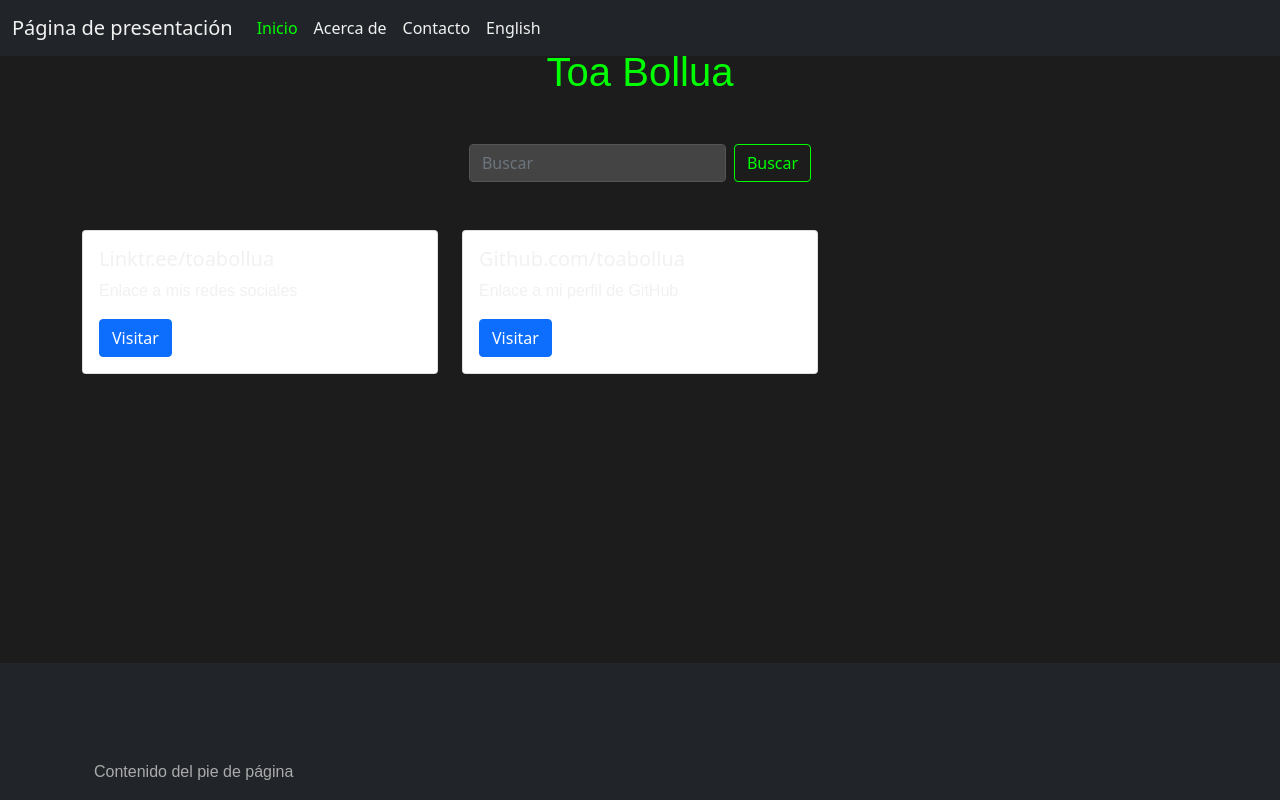
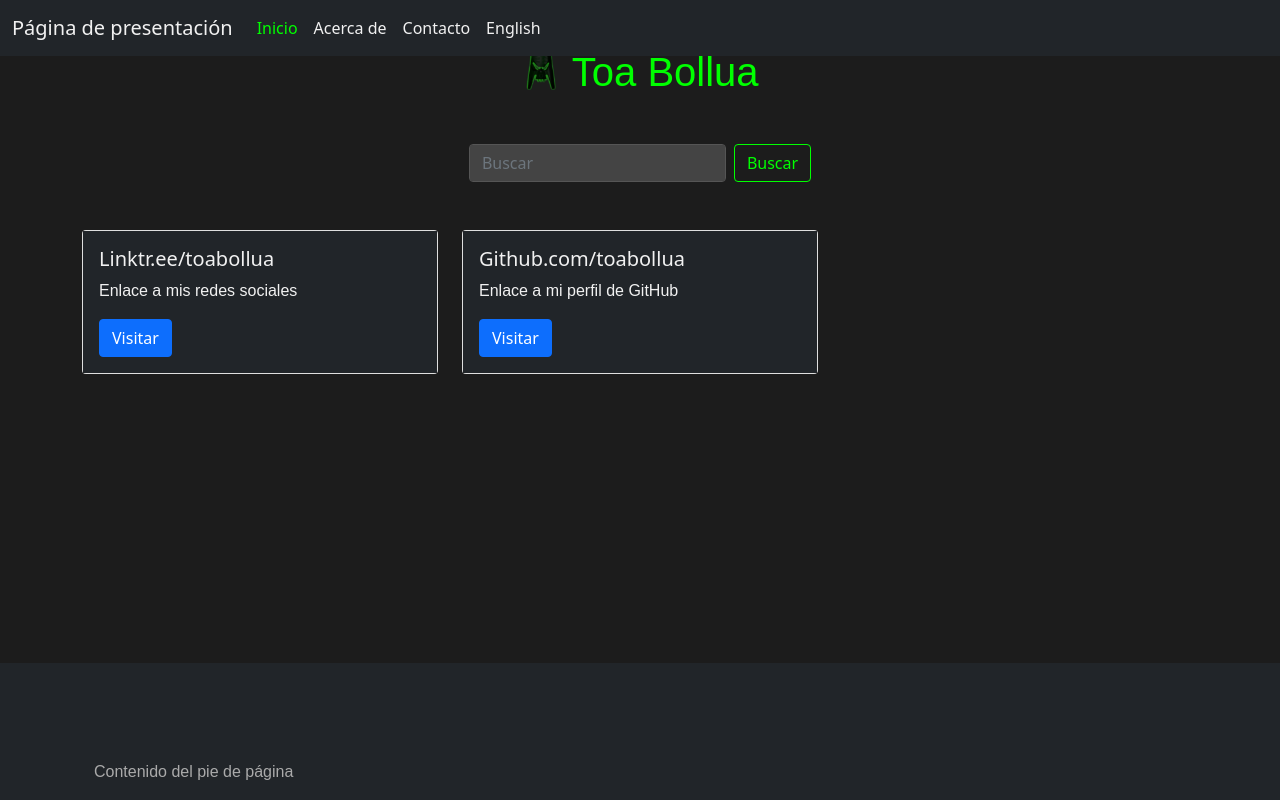
Before and after one commit to ToaBollua/ToaBollua.github.io, a plain HTML site: page index.html in a window 1280 px wide. Drawn offline with nearby package versions, Linux system fonts and the light colour scheme.

Commit message:
Bollua logo added

```diff
--- a/index.html
+++ b/index.html
@@ -5,6 +5,7 @@
     <meta name="viewport" content="width=device-width, initial-scale=1">
     <link href="https://cdn.jsdelivr.net/npm/bootstrap@5.0.2/dist/css/bootstrap.min.css" rel="stylesheet" integrity="sha384-EVSTQN3/azprG1Anm3QDgpJLIm9Nao0Yz1ztcQTwFspd3yD65VohhpuuCOmLASjC" crossorigin="anonymous">
     <link rel="stylesheet" href="styles/index.css">
+    <link rel="logo" href="src/img/bolluaKualsi.png">
     <title>Página de presentación</title>
   </head>
   <body>
@@ -33,8 +34,11 @@
       </div>
     </nav>
 
-    <div class="container my-5">
-      <h1 class="text-center mb-5 font-custom">Toa Bollua</h1>
+    <div class="container my-5 mt-10">
+      <h1 class="text-center mb-5 font-custom">
+        <img src="src/img/bolluaKualsi.png" alt="BolluaLogo" height="40" width="40" class="d-inline-block align-text-top">
+        Toa Bollua
+      </h1>
       <div class="d-flex justify-content-center my-5">
         <form class="d-flex" role="search" action="https://duckduckgo.com/" method="get" target="_blank">
           <input class="form-control me-2" type="search" placeholder="Buscar" aria-label="Search" name="q">
@@ -44,7 +48,7 @@
       <div class="row">
         <div class="col-md-4 mb-4">
           <div class="card h-100">
-            <div class="card-body">
+            <div class="card-body bg-dark">
               <h5 class="card-title">Linktr.ee/toabollua</h5>
               <p class="card-text">Enlace a mis redes sociales</p>
               <a href="https://linktr.ee/toabollua" target="_blank" class="btn btn-primary">Visitar</a>
@@ -53,7 +57,7 @@
         </div>
         <div class="col-md-4 mb-4">
           <div class="card h-100">
-            <div class="card-body">
+            <div class="card-body bg-dark">
               <h5 class="card-title">Github.com/toabollua</h5>
               <p class="card-text">Enlace a mi perfil de GitHub</p>
               <a href="https://github.com/toabollua" target="_blank" class="btn btn-primary">Visitar</a>
```
Also changed, not shown: src/img/bolluaKualsi.png (added).
